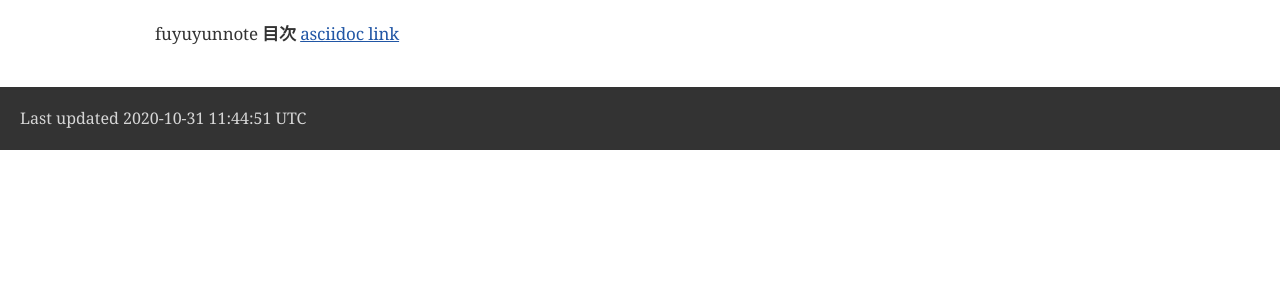
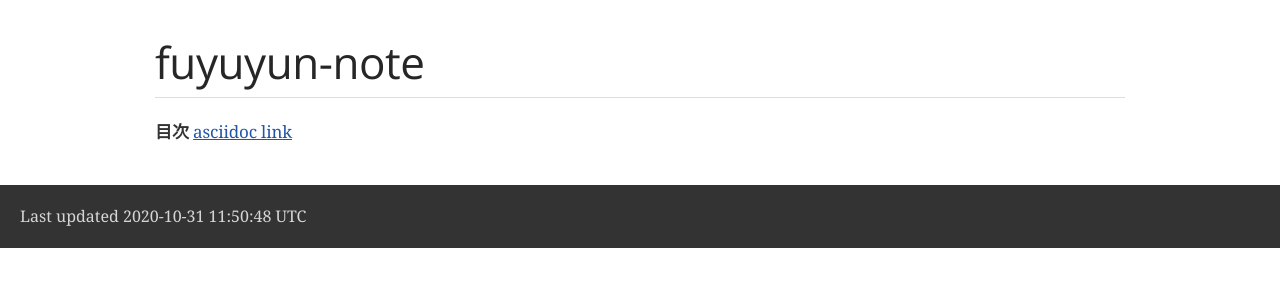
Before and after one commit to fuyuyun-git/note.github.io, a plain HTML site: page index.html in a window 1280 px wide. Drawn offline with nearby package versions, Linux system fonts and the light colour scheme; a web font is replaced by a local one.

Commit message:
deploy: e74dc6fe271c170bf6736cd032eaff23e969c4d9

```diff
--- a/index.html
+++ b/index.html
@@ -5,7 +5,7 @@
 <meta http-equiv="X-UA-Compatible" content="IE=edge">
 <meta name="viewport" content="width=device-width, initial-scale=1.0">
 <meta name="generator" content="Asciidoctor 2.0.10">
-<title>Untitled</title>
+<title>fuyuyun-note</title>
 <link rel="stylesheet" href="https://fonts.googleapis.com/css?family=Open+Sans:300,300italic,400,400italic,600,600italic%7CNoto+Serif:400,400italic,700,700italic%7CDroid+Sans+Mono:400,700">
 <style>
 /* Asciidoctor default stylesheet | MIT License | https://asciidoctor.org */
@@ -438,17 +438,17 @@ body.book #toc,body.book #preamble,body.book h1.sect0,body.book .sect1>h2{page-b
 </head>
 <body class="article">
 <div id="header">
+<h1>fuyuyun-note</h1>
 </div>
 <div id="content">
 <div class="paragraph">
-<p>fuyuyunnote
-<strong>目次</strong>
+<p><strong>目次</strong>
 <a href="asciidoc">asciidoc link</a></p>
 </div>
 </div>
 <div id="footer">
 <div id="footer-text">
-Last updated 2020-10-31 11:44:51 UTC
+Last updated 2020-10-31 11:50:48 UTC
 </div>
 </div>
 </body>
```
Also changed, not shown: asciidoc/index.html (+1 -1 lines).
